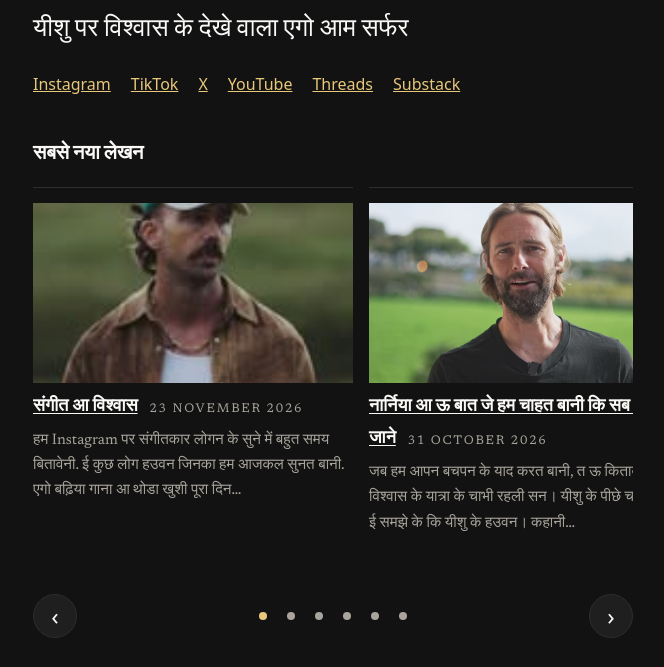
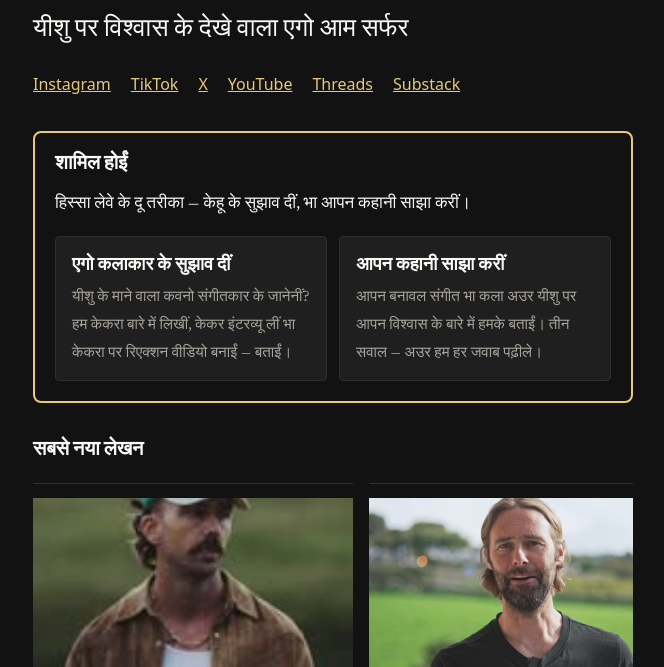
Before and after one commit to streamjonathan/jonathanmccallum-bho, an Eleventy site: page index.njk in a window 1280 px wide. Shown: the part 133-800 px from the top of the page, without its empty margins (307-971 px from the left). Built offline with nearby package versions, Linux system fonts and the light colour scheme; Eleventy itself is replaced by a stand-in of ours; files that its build step writes are made by us from their sources; files whose address does not match are found by name.

Commit message:
Get involved box (translated), linking to the main site's Suggest and Share pages
The two cards link to https://jonathanmccallum.com/suggest-an-artist/ and
https://jonathanmccallum.com/share-your-story/ — this language site has no
suggest/share pages of its own, and the Worker's session cookie is host-only
for jonathanmccallum.com (no CORS for cross-origin API calls), so sign-in and
the forms cannot run on a jonathanmccallum-<code>.pages.dev origin.
Deployment waits on the Cloudflare 20-project cap / clubhousejonathan token.

```diff
--- /dev/null
+++ b/_includes/get-involved.njk
@@ -0,0 +1,14 @@
+<section class="get-involved" aria-labelledby="get-involved-heading">
+  <h2 id="get-involved-heading">शामिल होईं</h2>
+  <p>हिस्सा लेवे के दू तरीका — केहू के सुझाव दीं, भा आपन कहानी साझा करीं।</p>
+  <div class="get-involved__cards">
+    <a class="get-involved__card" href="https://jonathanmccallum.com/suggest-an-artist/">
+      <strong>एगो कलाकार के सुझाव दीं</strong>
+      <span>यीशु के माने वाला कवनो संगीतकार के जानेनीं? हम केकरा बारे में लिखीं, केकर इंटरव्यू लीं भा केकरा पर रिएक्शन वीडियो बनाईं — बताईं।</span>
+    </a>
+    <a class="get-involved__card" href="https://jonathanmccallum.com/share-your-story/">
+      <strong>आपन कहानी साझा करीं</strong>
+      <span>आपन बनावल संगीत भा कला अउर यीशु पर आपन विश्वास के बारे में हमके बताईं। तीन सवाल — अउर हम हर जवाब पढ़ीले।</span>
+    </a>
+  </div>
+</section>
--- a/_includes/layouts/base.njk
+++ b/_includes/layouts/base.njk
@@ -110,8 +110,8 @@
 </script>
 {% endif %}
 <link rel="alternate" type="application/rss+xml" title="{{ site.title }}" href="/feed/">
-<link rel="preload" href="/css/style.css?v=12" as="style">
-<link rel="stylesheet" href="/css/style.css?v=12">
+<link rel="preload" href="/css/style.css?v=13" as="style">
+<link rel="stylesheet" href="/css/style.css?v=13">
 </head>
 <body>
 <a class="skip-link" href="#main">सामग्री पर जाईं</a>
--- a/_includes/layouts/page.njk
+++ b/_includes/layouts/page.njk
@@ -5,3 +5,6 @@ layout: layouts/base.njk
   <h1>{{ title }}</h1>
   {{ content | safe }}
 </article>
+{% if page.url != "/suggest-an-artist/" and page.url != "/share-your-story/" %}
+{% include "get-involved.njk" %}
+{% endif %}
--- a/_includes/layouts/post.njk
+++ b/_includes/layouts/post.njk
@@ -10,6 +10,7 @@ layout: layouts/base.njk
   {{ content | safe }}
   </div>
 </article>
+{% include "get-involved.njk" %}
 {% set prevPost = collections.publishedPosts | getPreviousCollectionItem(page) %}
 {% set nextPost = collections.publishedPosts | getNextCollectionItem(page) %}
 {% if prevPost or nextPost %}
--- a/css/style.css
+++ b/css/style.css
@@ -256,6 +256,32 @@ button[type="submit"] {
 /* Featured carousel: the newest articles in a slow-moving row, same
    scroll-snap pattern as the Watch row. The reader can swipe or scroll
    it by hand; the script below moves it along gently when left alone. */
+/* Get involved: the reader forms, on the main site, in a gold box so they pop out.
+   On this language site the two cards link to jonathanmccallum.com, where
+   sign-in and the forms live (the session cookie is host-only for the main
+   site, so they cannot run here). */
+.get-involved {
+  border: 2px solid var(--link);
+  border-radius: 0.5rem;
+  padding: 1rem 1.25rem 1.25rem;
+  margin: 0 0 1.5rem;
+}
+.get-involved h2 { margin-top: 0; }
+.get-involved__cards { display: flex; flex-wrap: wrap; gap: 0.75rem; margin-top: 0.75rem; }
+.get-involved__card {
+  flex: 1 1 16rem;
+  display: block;
+  padding: 0.75rem 1rem;
+  border: 1px solid var(--line);
+  border-radius: 0.25rem;
+  background: var(--code-bg);
+  color: var(--text);
+  text-decoration: none;
+}
+.get-involved__card:hover { border-color: var(--link); }
+.get-involved__card strong { display: block; font-family: "Fraunces", Georgia, "Iowan Old Style", "Times New Roman", serif; font-size: 1.15rem; margin-bottom: 0.25rem; }
+.get-involved__card span { color: var(--muted); font-size: 0.95rem; }
+
 .featured { margin-top: 1.5rem; }
 .featured-row { display: flex; gap: 1rem; overflow-x: auto; scroll-snap-type: x mandatory; list-style: none; padding: 0 0 0.5rem; margin: 1rem 0; }
 /* The arrows and dots are the navigation now, so the row's own
--- a/index.njk
+++ b/index.njk
@@ -17,6 +17,8 @@ eleventyExcludeFromCollections: true
   <a href="https://www.threads.com/@jonamccallum">Threads</a>
   <a href="https://jonamccallum.substack.com">Substack</a>
 </p>
+
+{% include "get-involved.njk" %}
 
 <section class="featured" data-fade aria-labelledby="featured-heading">
   <h2 id="featured-heading">सबसे नया लेखन</h2>
```
